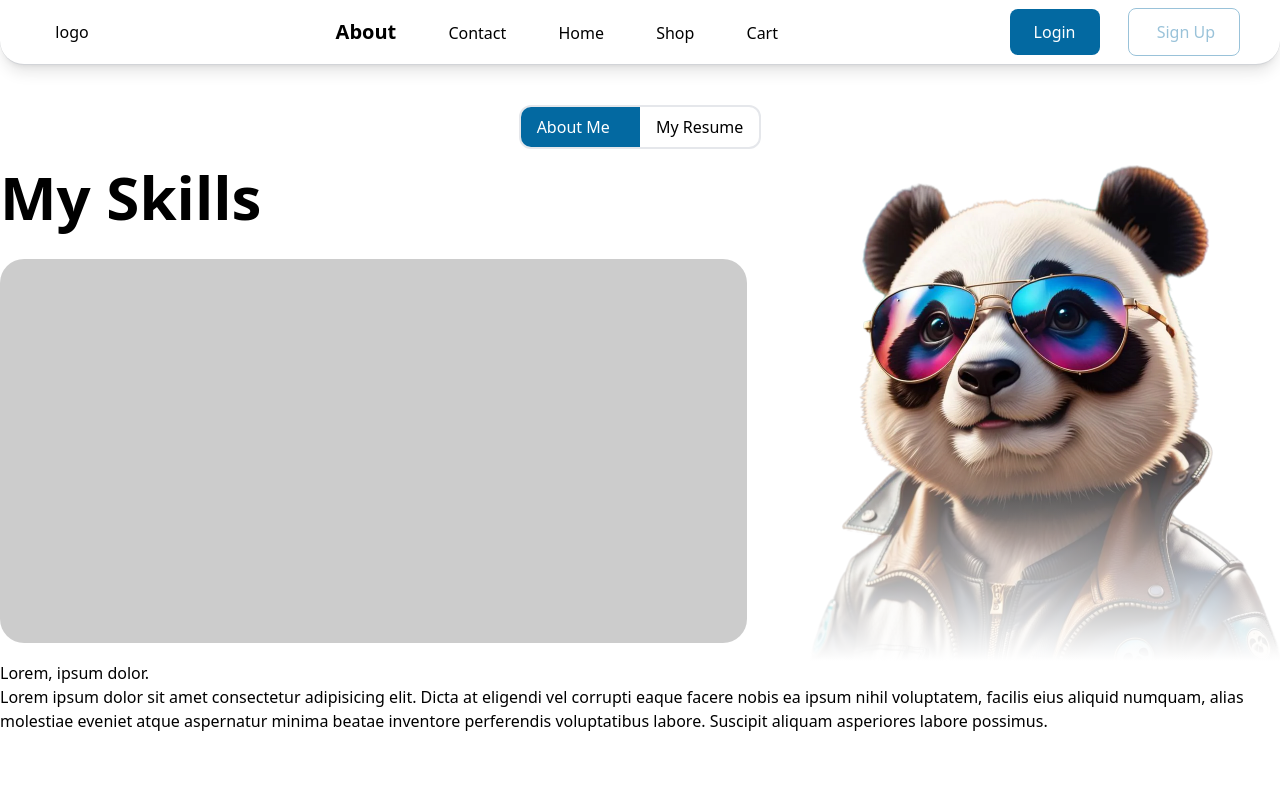
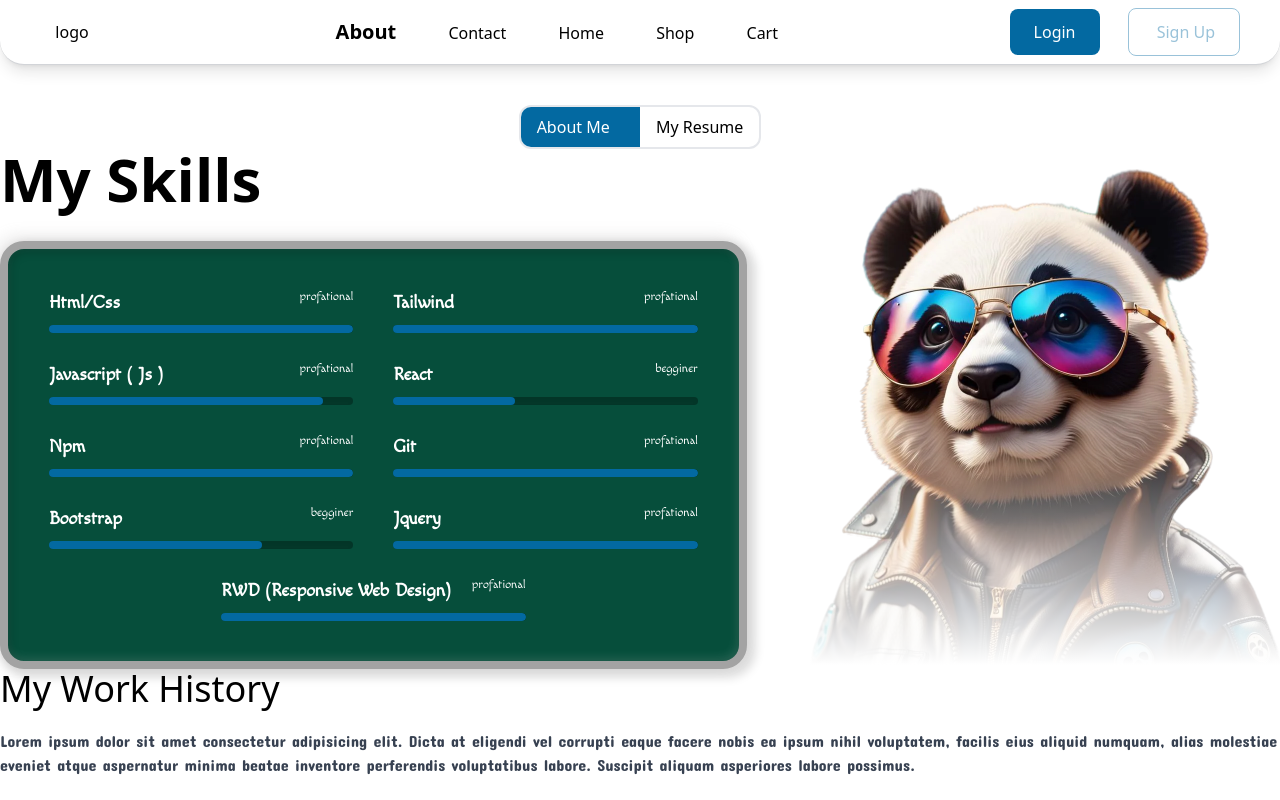
Before and after one commit to pandaCode082/personal-website-front-end-developer-, a React (Create React App) app: page /about/resume in a window 1280 px wide. Built offline with nearby package versions, Linux system fonts and the light colour scheme.

Commit message:
add new filer (BETA)

```diff
--- a/src/component/pages/About/Resume/Resume.js
+++ b/src/component/pages/About/Resume/Resume.js
@@ -1,4 +1,6 @@
-import React from 'react'
+import React from 'react';
+import skils from '../../../../skilsData';
+import Skil from './Skil';
 export default function Resume() {
     return (
         <div className='flex flex-col container'>
@@ -7,8 +9,8 @@ export default function Resume() {
                 <div className='w-7/12 flex flex-col gap-8'>
 
                     <h1 className='text-6xl capitalize font-bold w-full '>my skills</h1>
-                    <div className='w-full min-h-96 rounded-3xl bg-black/20'>
-
+                    <div className='w-full h-max rounded-3xl bg-emerald-900 text-white border-[8px] border-neutral-400 bordshadow flex gap-x-10 gap-y-7 flex-wrap justify-center py-10'>
+                        {skils.map(skil => <Skil key={skil.id} {...skil} />)}
                     </div>
                 </div>
 
@@ -20,8 +22,8 @@ export default function Resume() {
 
             </div>
             <article>
-                <h2>Lorem, ipsum dolor.</h2>
-                <p>Lorem ipsum dolor sit amet consectetur adipisicing elit. Dicta at eligendi vel corrupti eaque facere nobis ea ipsum nihil voluptatem, facilis eius aliquid numquam, alias molestiae eveniet atque aspernatur minima beatae inventore perferendis voluptatibus labore. Suscipit aliquam asperiores labore possimus.</p>
+                <h2 className='text-4xl capitalize font-medium w-full mb-5'>My work history</h2>
+                <p className='font-ConcertOneRegular text-gray-700'>Lorem ipsum dolor sit amet consectetur adipisicing elit. Dicta at eligendi vel corrupti eaque facere nobis ea ipsum nihil voluptatem, facilis eius aliquid numquam, alias molestiae eveniet atque aspernatur minima beatae inventore perferendis voluptatibus labore. Suscipit aliquam asperiores labore possimus.</p>
             </article>
         </div>
     )
--- a/src/component/pages/About/Resume/Skil.js
+++ b/src/component/pages/About/Resume/Skil.js
@@ -2,15 +2,15 @@ import React from 'react'
 
 export default function Skil(props) {
     return (
-        <div className='w-full h-max flex flex-col gap-2'>
-            <div>
-                <h5>{props.title}</h5>
-                <span className='text-xs'>
+        <div className='w-5/12 h-max flex flex-col gap-2 '>
+            <div className='flex justify-between'>
+                <h5 className='text-lg font-MacondoRegular capitalize font-bold'>{props.title}</h5>
+                <span className='text-xs font-MacondoRegular'>
                     {props.level}
                 </span>
             </div>
-            <div className='w-full h-2 rounded-full bg-black/30 shadow-inner overflow-hidden'>
-                <div className='h-full' style={{ width: props.percentage }}></div>
+            <div className='max-w-1/2 h-2 rounded-full bg-black/30 shadow-inner overflow-hidden'>
+                <div className='h-full bg-sky-700 rounded-r-full' style={{ width: props.percentage + "%" }}></div>
             </div>
         </div>
     )
--- a/src/css/input.css
+++ b/src/css/input.css
@@ -52,4 +52,8 @@
     .active {
         @apply bg-sky-700 text-white;
     }
+
+    .bordshadow {
+        box-shadow: inset 2px 3px 10px #0003, inset -2px -3px 10px #fff2, 5px 5px 10px 4px #0002, -5px -5px 15px rgba(150, 147, 147, 0.2);
+    }
 }
--- a/src/css/style.css
+++ b/src/css/style.css
@@ -668,6 +668,10 @@ video {
   color: rgb(255 255 255 / var(--tw-text-opacity));
 }
 
+.bordshadow {
+  box-shadow: inset 2px 3px 10px #0003, inset -2px -3px 10px #fff2, 5px 5px 10px 4px #0002, -5px -5px 15px rgba(150, 147, 147, 0.2);
+}
+
 .absolute {
   position: absolute;
 }
@@ -705,6 +709,10 @@ video {
   margin-right: auto;
 }
 
+.mb-5 {
+  margin-bottom: 1.25rem;
+}
+
 .mb-7 {
   margin-bottom: 1.75rem;
 }
@@ -798,10 +806,6 @@ video {
   height: max-content;
 }
 
-.min-h-96 {
-  min-height: 24rem;
-}
-
 .w-1\/3 {
   width: 33.333333%;
 }
@@ -816,6 +820,10 @@ video {
 
 .w-40 {
   width: 10rem;
+}
+
+.w-5\/12 {
+  width: 41.666667%;
 }
 
 .w-60 {
@@ -986,6 +994,14 @@ video {
   gap: 2.25rem;
 }
 
+.gap-x-10 {
+  column-gap: 2.5rem;
+}
+
+.gap-y-7 {
+  row-gap: 1.75rem;
+}
+
 .space-x-12 > :not([hidden]) ~ :not([hidden]) {
   --tw-space-x-reverse: 0;
   margin-right: calc(3rem * var(--tw-space-x-reverse));
@@ -1062,6 +1078,11 @@ video {
   border-bottom-left-radius: 9999px;
 }
 
+.rounded-r-full {
+  border-top-right-radius: 9999px;
+  border-bottom-right-radius: 9999px;
+}
+
 .border {
   border-width: 1px;
 }
@@ -1070,12 +1091,21 @@ video {
   border-width: 2px;
 }
 
+.border-\[8px\] {
+  border-width: 8px;
+}
+
 .border-b {
   border-bottom-width: 1px;
 }
 
 .border-gray-600\/25 {
   border-color: rgb(75 85 99 / 0.25);
+}
+
+.border-neutral-400 {
+  --tw-border-opacity: 1;
+  border-color: rgb(163 163 163 / var(--tw-border-opacity));
 }
 
 .border-sky-600 {
@@ -1088,12 +1118,13 @@ video {
   border-color: rgb(3 105 161 / var(--tw-border-opacity));
 }
 
-.bg-black\/20 {
-  background-color: rgb(0 0 0 / 0.2);
-}
-
 .bg-black\/30 {
   background-color: rgb(0 0 0 / 0.3);
+}
+
+.bg-emerald-900 {
+  --tw-bg-opacity: 1;
+  background-color: rgb(6 78 59 / var(--tw-bg-opacity));
 }
 
 .bg-gray-200 {
@@ -1182,6 +1213,11 @@ video {
   padding-right: 1rem;
 }
 
+.py-10 {
+  padding-top: 2.5rem;
+  padding-bottom: 2.5rem;
+}
+
 .py-2 {
   padding-top: 0.5rem;
   padding-bottom: 0.5rem;
@@ -1271,6 +1307,10 @@ video {
 
 .font-extrabold {
   font-weight: 800;
+}
+
+.font-medium {
+  font-weight: 500;
 }
 
 .font-semibold {
--- /dev/null
+++ b/src/skilsData.js
@@ -0,0 +1,49 @@
+const skils = [
+    {
+        id: 1, title: "html/css",
+        level: "profational",
+        percentage: 100
+    },
+    {
+        id: 2, title: "tailwind",
+        level: "profational",
+        percentage: 100
+    },
+    {
+        id: 3, title: "javascript ( js )",
+        level: "profational",
+        percentage: 90
+    },
+    {
+        id: 4, title: "react",
+        level: "begginer",
+        percentage: 40
+    },
+    {
+        id: 5, title: "npm",
+        level: "profational",
+        percentage: 100
+    },
+    {
+        id: 6, title: "git",
+        level: "profational",
+        percentage: 100
+    },
+    {
+        id: 7, title: "bootstrap",
+        level: "begginer",
+        percentage: 70
+    },
+    {
+        id: 8, title: "jquery",
+        level: "profational",
+        percentage: 100
+    },
+    {
+        id: 9, title: "RWD (responsive web design) ",
+        level: "profational",
+        percentage: 100
+    },
+]
+
+export default skils;
```
